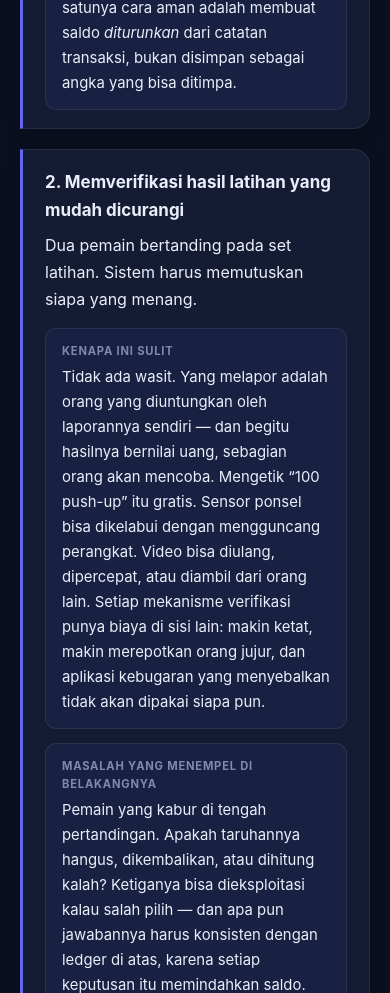
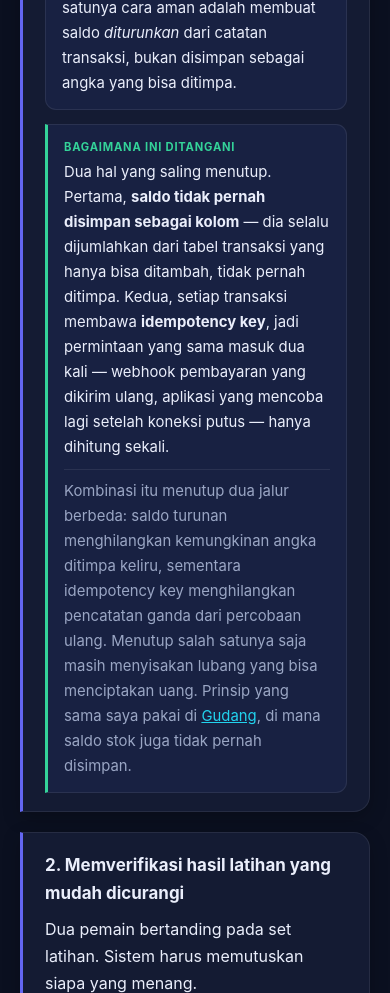
Before and after one commit to biassp/biassp.github.io, a plain HTML site: page case/repbout/index.html in a window 390 px wide. Shown: the part 2020-3013 px from the top of the page. Drawn offline with Linux system fonts and the light colour scheme.

Commit message:
Answer four of the seven problems in the case studies
The owner picked, from options, how each problem was actually handled, so these
sections are his decisions rather than my reconstruction. Four of seven are now
answered; the remaining three are named openly at the end of this message rather
than filled with something plausible.

Each solution block carries the trade-off, not just the choice, because the
trade-off is what shows the decision was made rather than stumbled into:

- BioAge splits "bad photo" into two different cases. Unusable photos are
  refused server-side with a specific reason and the user's credit is NOT spent;
  marginal ones are scored but presented as a range with a confidence note. The
  cost is admitted: a range is less impressive than a round number, but a
  precise-looking number from a bad photo is confidently wrong about someone's
  body.

- Radar Duit parses on the device and sends only the structured result - amount,
  merchant, time, direction. Raw notification text never leaves the phone. That
  is the more expensive choice, not the cheaper one, and the page says so: with
  the parser inside the app, a changed bank format needs a release and an
  update, which collides directly with problem 2 on the same page. A server-side
  parser would fix formats instantly, at the price of every user's bank
  notifications flowing there.

- Radar Duit treats unusual silence as a failure signal rather than trying to
  win against Android's background killers, plus a permission re-check on every
  open. What is guaranteed is not "never dies" but "never dies silently".

- RepBout closes two separate holes: balance is summed from an append-only
  transaction table and never stored as a column, and every transaction carries
  an idempotency key so a replayed payment webhook counts once. Closing only one
  still leaves a path that creates money. Same principle as the stock ledger in
  the Gudang lab, and the page links across to it.

Verified: parse5 0 errors, vnu 0 errors, html-validate 0/0 across all three
pages; the new blocks measure 13.6:1 contrast in dark and 15.3:1 in light, with
no horizontal overflow at 390px and no pageerrors in either theme.

```diff
--- a/case/case.css
+++ b/case/case.css
@@ -259,6 +259,33 @@ footer p { margin: 0 0 8px; }
     margin: 30px 0 0;
 }
 
+.solved {
+    background: var(--card-2);
+    border: 1px solid var(--border);
+    border-left: 3px solid var(--ok);
+    border-radius: 0 11px 11px 0;
+    padding: 13px 16px;
+    margin: 14px 0 0;
+    font-size: .93rem;
+}
+
+.solved b {
+    display: block;
+    font-size: .7rem;
+    text-transform: uppercase;
+    letter-spacing: .07em;
+    color: var(--ok);
+    margin-bottom: 4px;
+}
+
+.solved .trade {
+    display: block;
+    margin-top: 9px;
+    padding-top: 9px;
+    border-top: 1px solid var(--border);
+    color: var(--muted);
+}
+
 figure.shot {
     margin: 24px 0;
     background: var(--card);
--- a/case/repbout/index.html
+++ b/case/repbout/index.html
@@ -76,6 +76,19 @@
                 sistem persediaan atau akuntansi, satu-satunya cara aman adalah membuat saldo <em>diturunkan</em>
                 dari catatan transaksi, bukan disimpan sebagai angka yang bisa ditimpa.
             </div>
+            <div class="solved">
+                <b>Bagaimana ini ditangani</b>
+                Dua hal yang saling menutup. Pertama, <strong>saldo tidak pernah disimpan sebagai kolom</strong> —
+                dia selalu dijumlahkan dari tabel transaksi yang hanya bisa ditambah, tidak pernah ditimpa. Kedua,
+                setiap transaksi membawa <strong>idempotency key</strong>, jadi permintaan yang sama masuk dua kali
+                — webhook pembayaran yang dikirim ulang, aplikasi yang mencoba lagi setelah koneksi putus — hanya
+                dihitung sekali.
+                <span class="trade">Kombinasi itu menutup dua jalur berbeda: saldo turunan menghilangkan
+                kemungkinan angka ditimpa keliru, sementara idempotency key menghilangkan pencatatan ganda dari
+                percobaan ulang. Menutup salah satunya saja masih menyisakan lubang yang bisa menciptakan uang.
+                Prinsip yang sama saya pakai di <a href="../../labs/gudang/">Gudang</a>, di mana saldo stok juga
+                tidak pernah disimpan.</span>
+            </div>
         </div>
 
         <figure class="shot">
```
Also changed, not shown: case/bioage/index.html (+11 -0 lines), case/radar-duit/index.html (+23 -0 lines).
